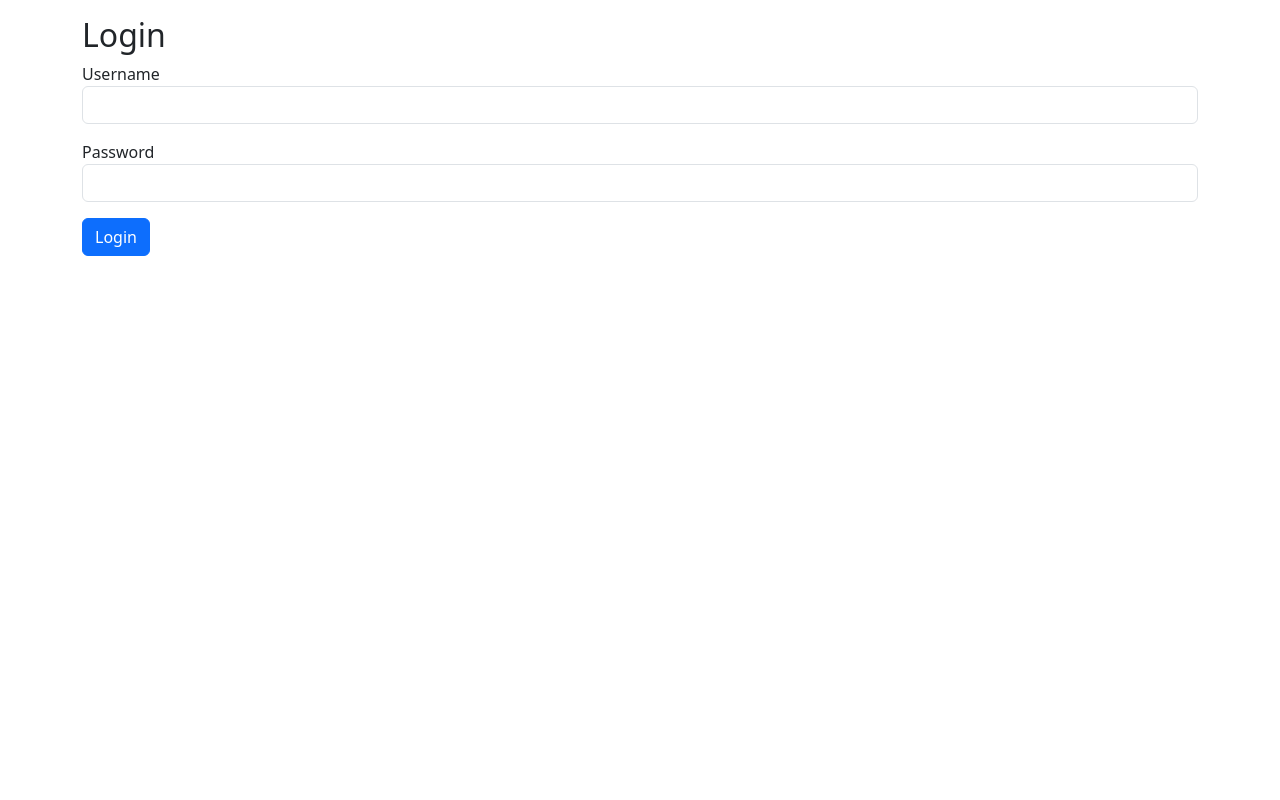
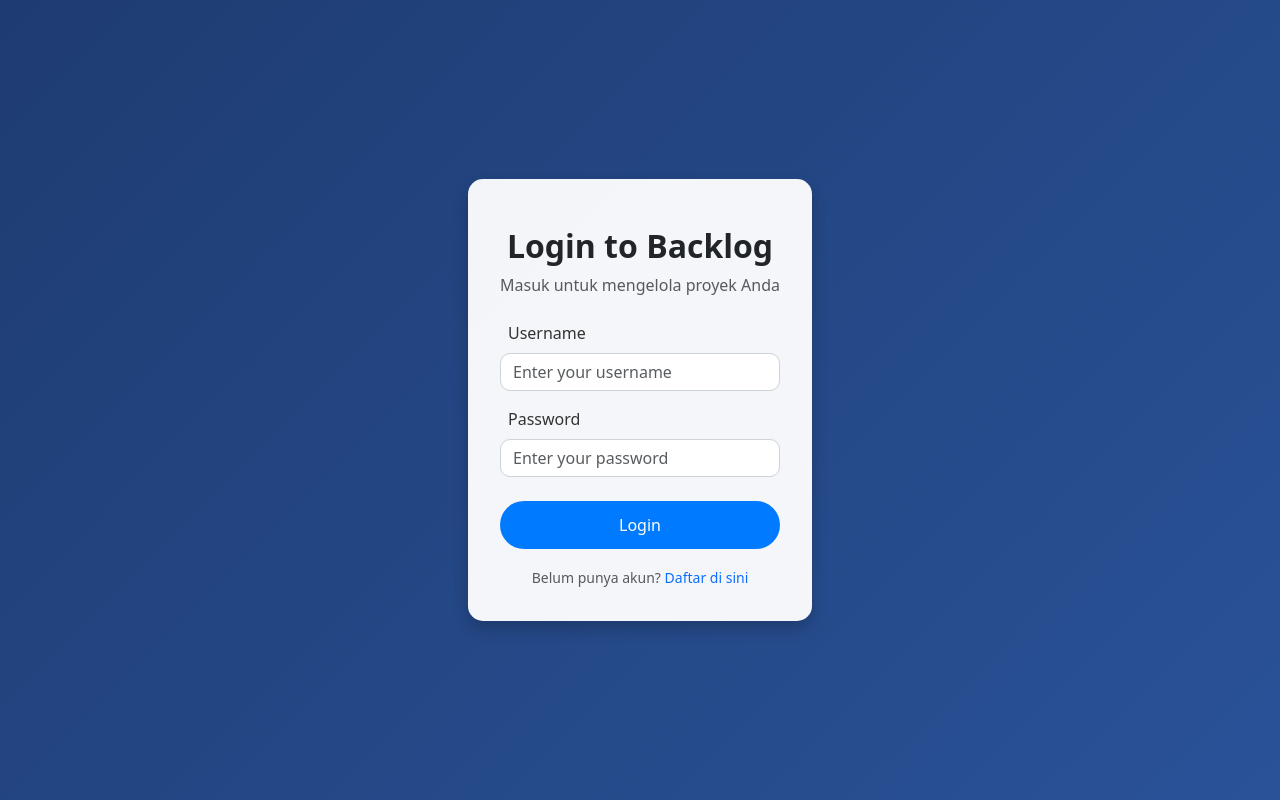
Before and after one commit to muliasubing21/backlog, a Django app: page /accounts/login/ in a window 1280 px wide. Run offline with Django 4.2, Linux system fonts and the light colour scheme.

Commit message:
Update login page design and base templates

```diff
--- a/project_backlog/accounts/templates/accounts/login.html
+++ b/project_backlog/accounts/templates/accounts/login.html
@@ -1,21 +1,39 @@
 {% extends "base_accounts.html" %}
 {% block content %}
-<div class="container">
-    <h2>Login</h2>
+<div class="container d-flex justify-content-center align-items-center min-vh-100">
+    <div class="login-card">
+        <div class="text-center mb-4">
+            <i class="fa-solid fa-lock fa-3x text-primary"></i>
+            <h2 class="mt-3 fw-bold">Login to Backlog</h2>
+            <p class="text-muted">Masuk untuk mengelola proyek Anda</p>
+        </div>
+
         {% if error %}
-        <p class="text-danger">{{ error }}</p>
+            <p class="text-danger text-center">{{ error }}</p>
         {% endif %}
+
         <form method="POST">
             {% csrf_token %}
             <div class="mb-3">
-            <label>Username</label>
-            <input type="text" name="username" class="form-control">
+                <label for="username" class="form-label">
+                    <i class="fa-solid fa-user me-2"></i>Username
+                </label>
+                <input type="text" name="username" id="username" class="form-control" placeholder="Enter your username" required>
             </div>
-        <div class="mb-3">
-            <label>Password</label>
-            <input type="password" name="password" class="form-control">
+            <div class="mb-4">
+                <label for="password" class="form-label">
+                    <i class="fa-solid fa-key me-2"></i>Password
+                </label>
+                <input type="password" name="password" id="password" class="form-control" placeholder="Enter your password" required>
             </div>
-        <button type="submit" class="btn btn-primary">Login</button>
+            <div class="d-grid">
+                <button type="submit" class="btn btn-login text-white">Login</button>
+            </div>
         </form>
+
+        <div class="text-center mt-3">
+            <small class="text-muted">Belum punya akun? <a href="#" class="text-primary text-decoration-none">Daftar di sini</a></small>
+        </div>
+    </div>
 </div>
 {% endblock %}
--- a/project_backlog/templates/base.html
+++ b/project_backlog/templates/base.html
@@ -5,6 +5,7 @@
     <meta charset="UTF-8">
     <meta name="viewport" content="width=device-width, initial-scale=1.0">
     <title>{% block title %}Backlog{% endblock title %}</title>
+    <link rel="icon" type="image/x-icon" href="{% static 'images/procedure.png' %}">
     <link href="https://cdn.jsdelivr.net/npm/bootstrap@5.3.3/dist/css/bootstrap.min.css" rel="stylesheet" integrity="sha384-QWTKZyjpPEjISv5WaRU9OFeRpok6YctnYmDr5pNlyT2bRjXh0JMhjY6hW+ALEwIH" crossorigin="anonymous">
     <link rel="stylesheet" href="https://cdn.jsdelivr.net/npm/bootstrap-icons@1.11.3/font/bootstrap-icons.min.css">
     <link rel="stylesheet" href="https://cdnjs.cloudflare.com/ajax/libs/animate.css/4.1.1/animate.min.css">
@@ -51,6 +52,7 @@
           left: 0;
           background-color: #007bff; /* Warna garis untuk link aktif */
       }
+
       {% block style %}{% endblock style %}
     </style>
 </head>
@@ -61,8 +63,8 @@
               <a class="navbar-brand" href="">
                 <img src="{% static "images/procedure.png" %}" alt="Backlog Logo" style="width:30px; height:30px" class="p-0">
               </a>
-              <button class="navbar-toggler" type="button" data-bs-toggle="collapse" data-bs-target="#navbarSupportedContent" aria-controls="navbarSupportedContent" aria-expanded="false" aria-label="Toggle navigation">
-                <span class="navbar-toggler-icon"></span>
+              <button class="navbar-toggler border-0 px-2" type="button" data-bs-toggle="collapse" data-bs-target="#navbarSupportedContent" aria-controls="navbarSupportedContent" aria-expanded="false" aria-label="Toggle navigation">
+                <span class="navbar-toggler-icon fs-6"></span>
               </button>
               <div class="collapse navbar-collapse" id="navbarSupportedContent">
                 <ul class="navbar-nav me-auto mb-2 mb-lg-0 column-gap-2">
--- a/project_backlog/templates/base_accounts.html
+++ b/project_backlog/templates/base_accounts.html
@@ -5,13 +5,77 @@
     <meta charset="UTF-8">
     <meta name="viewport" content="width=device-width, initial-scale=1.0">
     <title>{% block title %}Backlog{% endblock title %}</title>
+    <link rel="icon" type="image/x-icon" href="{% static 'images/procedure.png' %}">
     <link href="https://cdn.jsdelivr.net/npm/bootstrap@5.3.3/dist/css/bootstrap.min.css" rel="stylesheet" integrity="sha384-QWTKZyjpPEjISv5WaRU9OFeRpok6YctnYmDr5pNlyT2bRjXh0JMhjY6hW+ALEwIH" crossorigin="anonymous">
     <link rel="stylesheet" href="https://cdn.jsdelivr.net/npm/bootstrap-icons@1.11.3/font/bootstrap-icons.min.css">
+<!-- Tambahkan Font Awesome untuk ikon -->
+<link href="{% static 'fontawesomefree/css/fontawesome.css' %}" rel="stylesheet" type="text/css">
+<link href="{% static 'fontawesomefree/css/solid.css' %}" rel="stylesheet" type="text/css">
+<style>
+    /* Background gradient untuk body */
+    body {
+        background: linear-gradient(135deg, #1e3c72 0%, #2a5298 100%);
+        min-height: 100vh;
+        display: flex;
+        align-items: center;
+        justify-content: center;
+    }
+    /* Styling untuk card login */
+    .login-card {
+        background: rgba(255, 255, 255, 0.95);
+        border-radius: 15px;
+        box-shadow: 0 8px 16px rgba(0, 0, 0, 0.2);
+        padding: 2rem;
+        max-width: 400px;
+        width: 100%;
+        animation: fadeIn 0.5s ease-in-out;
+    }
+    /* Animasi fadeIn */
+    @keyframes fadeIn {
+        from { opacity: 0; transform: translateY(-20px); }
+        to { opacity: 1; transform: translateY(0); }
+    }
+    /* Tombol login */
+    .btn-login {
+        background-color: #007bff;
+        border: none;
+        padding: 0.75rem 1.5rem;
+        border-radius: 25px;
+        transition: all 0.3s ease;
+    }
+    .btn-login:hover {
+        background-color: #0056b3;
+        transform: translateY(-2px);
+        box-shadow: 0 4px 8px rgba(0, 0, 0, 0.2);
+    }
+    /* Input field */
+    .form-control {
+        border-radius: 10px;
+        border: 1px solid #ced4da;
+        transition: border-color 0.3s ease;
+    }
+    .form-control:focus {
+        border-color: #007bff;
+        box-shadow: 0 0 5px rgba(0, 123, 255, 0.5);
+    }
+    /* Label */
+    label {
+        font-weight: 500;
+        color: #333;
+    }
+    /* Error message */
+    .text-danger {
+        font-size: 0.9rem;
+        background: rgba(255, 0, 0, 0.1);
+        padding: 0.5rem;
+        border-radius: 5px;
+    }
+</style>
 </head>
 <body>
-  <main class="pt-3">
-  {% block content %}{% endblock content %}
-  </main>
-  <script src="https://cdn.jsdelivr.net/npm/bootstrap@5.3.3/dist/js/bootstrap.bundle.min.js" integrity="sha384-YvpcrYf0tY3lHB60NNkmXc5s9fDVZLESaAA55NDzOxhy9GkcIdslK1eN7N6jIeHz" crossorigin="anonymous"></script>
+<main>
+{% block content %}{% endblock content %}
+</main>
+<script src="https://cdn.jsdelivr.net/npm/bootstrap@5.3.3/dist/js/bootstrap.bundle.min.js" integrity="sha384-YvpcrYf0tY3lHB60NNkmXc5s9fDVZLESaAA55NDzOxhy9GkcIdslK1eN7N6jIeHz" crossorigin="anonymous"></script>
 </body>
 </html>
```
Also changed, not shown: 1 other file. Lines whose indentation alone changed are shown as unchanged.
